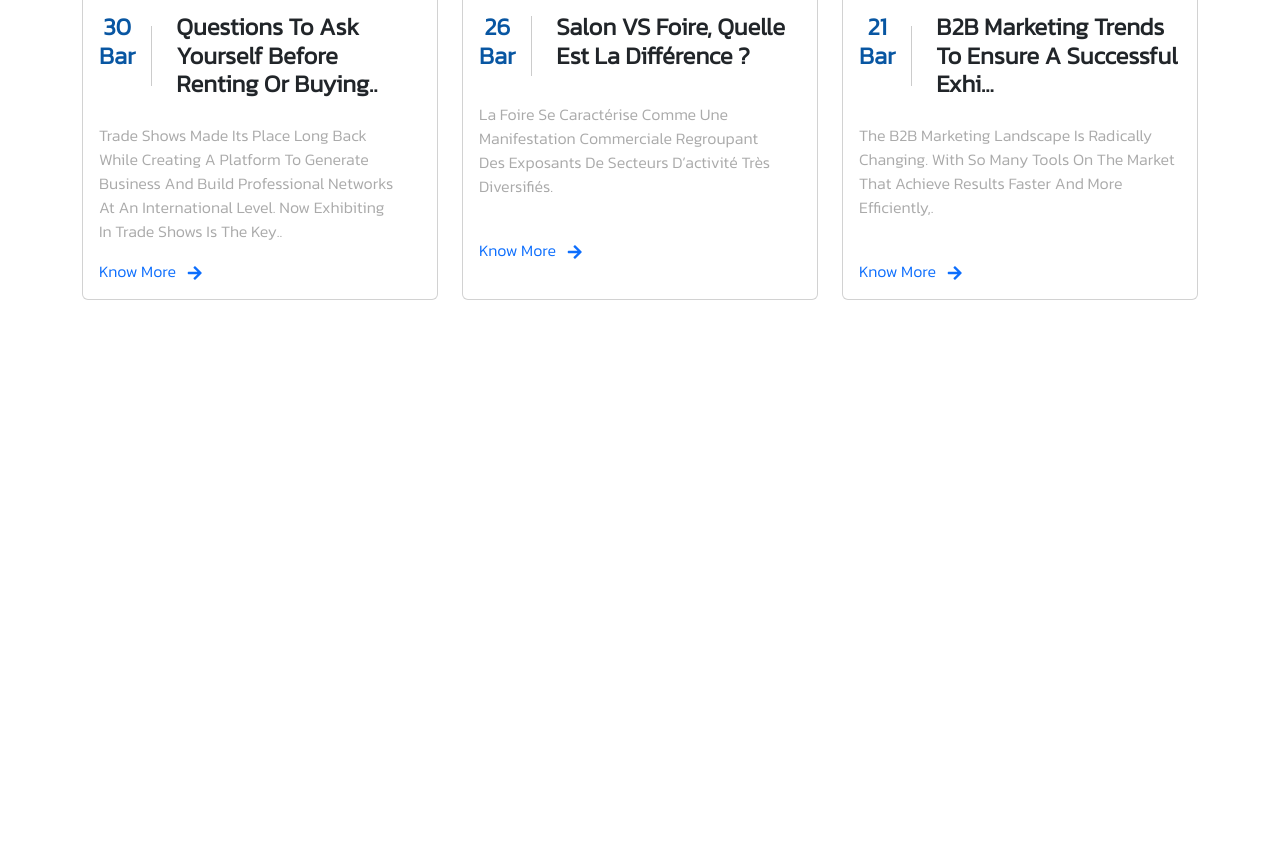
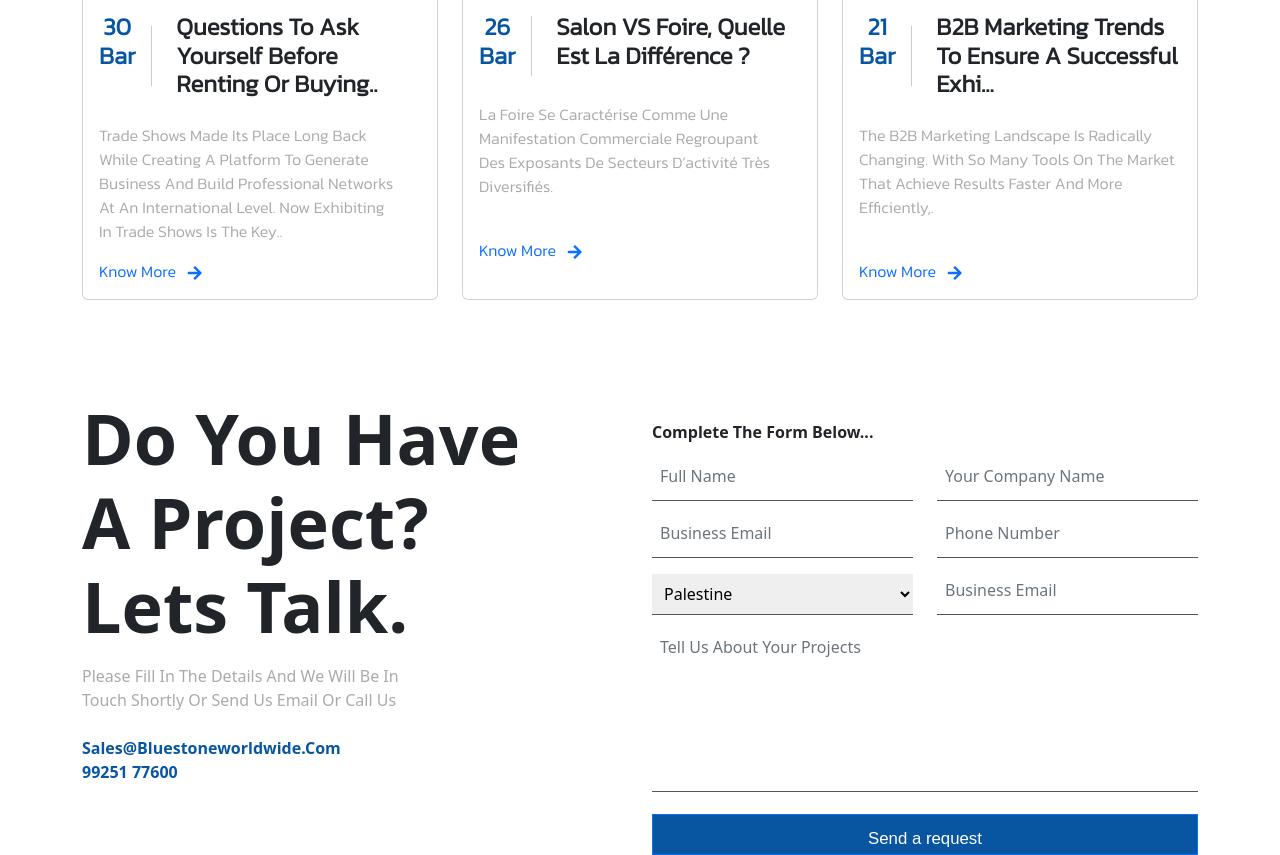
Before and after one commit to momenalzebda03/task-5, a plain HTML site: page index.html in a window 1280 px wide. Shown: the part 4185-5040 px from the top of the page. Before the commit the page ends 4485 px from the top, so only its background shows below. Drawn offline with Linux system fonts and the light colour scheme.

Commit message:
create tag form

```diff
--- a/bootstrap-5.2.2-dist/css/index.scss
+++ b/bootstrap-5.2.2-dist/css/index.scss
@@ -35,7 +35,15 @@ body {
   color: white;
 }
 
-// start evrevthing
+.text_color {
+  color: #aaa;
+}
+
+.h_color {
+  color: $color_navbar_header_button;
+}
+
+// end evrevthing
 // start navbar one
 
 .hover_navbar:hover,
@@ -320,10 +328,6 @@ body .section_background .container .row div .container .row div .image_res {
 
 // end you
 // start latest
-body section .container .row div .card div div .h_color {
-  color: $color_navbar_header_button;
-}
-
 body section .container .row div .card article figure {
   overflow: hidden;
 }
@@ -345,12 +349,41 @@ body section .container .row div .card div div div .div_hr {
   background-color: #ccc;
 }
 
-body section .container .row div .card div .text_color {
-  color: #aaa;
+// end latest
+// start have
+label {
+  top: 0px;
+  left: 0%;
+  transition: all 0.3s ease-in-out;
 }
 
-// end latest
+body section .container .row div form .row div input,
+body section .container .row div div select,
+body section .container .row div form div textarea {
+  border: 0;
+  border-bottom: 1px solid #555;
+}
 
+body section .container .row div form div textarea {
+  resize: none;
+}
+
+body section .container .row div div input:focus,
+body section .container .row div form div textarea:focus {
+  border: none;
+  outline: none;
+  border-bottom: 1px solid #555;
+}
+
+body section .container .row div div input:focus~label,
+body section .container .row div div input:valid~label,
+body section .container .row div form div textarea:focus~label,
+body section .container .row div form div textarea:valid~label {
+  top: -12px;
+  font-size: 12px;
+}
+
+// end have
 // start media
 @media (max-width: 991px) and (min-width: 0px) {
   body section .navbar .container a .border_end {
--- a/index.html
+++ b/index.html
@@ -478,7 +478,7 @@
   </section>
   <!-- end you -->
   <!-- start latest -->
-  <section class="pt-5 mt-2 font_text">
+  <section class="py-5 mt-2 font_text">
     <div class="text-center">
       <h1 class="fw-bold">Latest Blogs</h1>
       <p class="fs-5">Our latest Blogs/News</p>
@@ -558,6 +558,76 @@
     </div>
   </section>
   <!-- end latest -->
+  <!-- start have -->
+  <section class="mt-5">
+    <div class="container text-center text-lg-start">
+      <div class="row">
+        <div class="col-12 col-lg-6">
+          <h1 class="fw-bold h1_size">do you have<br>a project?<br>lets talk.</h1>
+          <p class="text_color mt-3">please fill in the details and we will be in<br>touch shortly or send us email or
+            call
+            us</p>
+          <p class="h_color fw-bold mt-4">sales@bluestoneworldwide.com<br>99251 77600</p>
+        </div>
+        <div class="col-12 col-lg-6 mt-4">
+          <p class="fw-bold">Complete the form below...</p>
+          <form action="" method="">
+            <div class="row">
+              <div class="col-12 col-lg-6">
+                <div class="input-container position-relative mb-3">
+                  <input type="text" required="" class="w-100 p-2" />
+                  <label class="pt-1 ps-2 position-absolute text-secondary">Full Name</label>
+                </div>
+              </div>
+              <div class="col-12 col-lg-6">
+                <div class="input-container position-relative mb-3">
+                  <input type="text" required="" class="w-100 p-2" />
+                  <label class="pt-1 ps-2 position-absolute text-secondary">Your Company Name</label>
+                </div>
+              </div>
+            </div>
+            <div class="row">
+              <div class="col-12 col-lg-6">
+                <div class="input-container position-relative mb-3">
+                  <input type="text" required="" class="w-100 p-2" />
+                  <label class="pt-1 ps-2 position-absolute text-secondary">Business email</label>
+                </div>
+              </div>
+              <div class="col-12 col-lg-6">
+                <div class="input-container position-relative mb-3">
+                  <input type="text" required="" class="w-100 p-2" />
+                  <label class="pt-1 ps-2 position-absolute text-secondary">Phone Number</label>
+                </div>
+              </div>
+            </div>
+            <div class="row">
+              <div class="col-12 col-lg-6">
+                <div class="input-container position-relative">
+                  <select name="" id="" required="" class="w-100 p-2">
+                    <option value="">Palestine</option>
+                    <option value="">Egypt</option>
+                    <option value="">Saudi Arabia</option>
+                  </select>
+                </div>
+              </div>
+              <div class="col-12 col-lg-6">
+                <div class="input-container position-relative mb-3">
+                  <input type="text" required="" class="w-100 p-2" />
+                  <label class="pt-1 ps-2 position-absolute text-secondary">Business email</label>
+                </div>
+              </div>
+            </div>
+            <div class="input-container position-relative">
+              <textarea rows="6" required="" class="w-100 p-2"></textarea>
+              <label class="pt-1 ps-2 position-absolute text-secondary">Tell us about your Projects</label>
+            </div>
+            <button type="button" class="btn btn-primary w-100 mt-3 pt-3 rounded-0">Send a request</button>
+          </form>
+        </div>
+      </div>
+    </div>
+  </section>
+  <!-- end have -->
 </body>
 <script src="bootstrap-5.2.2-dist/js/bootstrap.bundle.min.js"></script>
 <script src="bootstrap-5.2.2-dist/js/index.js"></script>
```
Also changed, not shown: dist/css/index.css, 1 other file.
